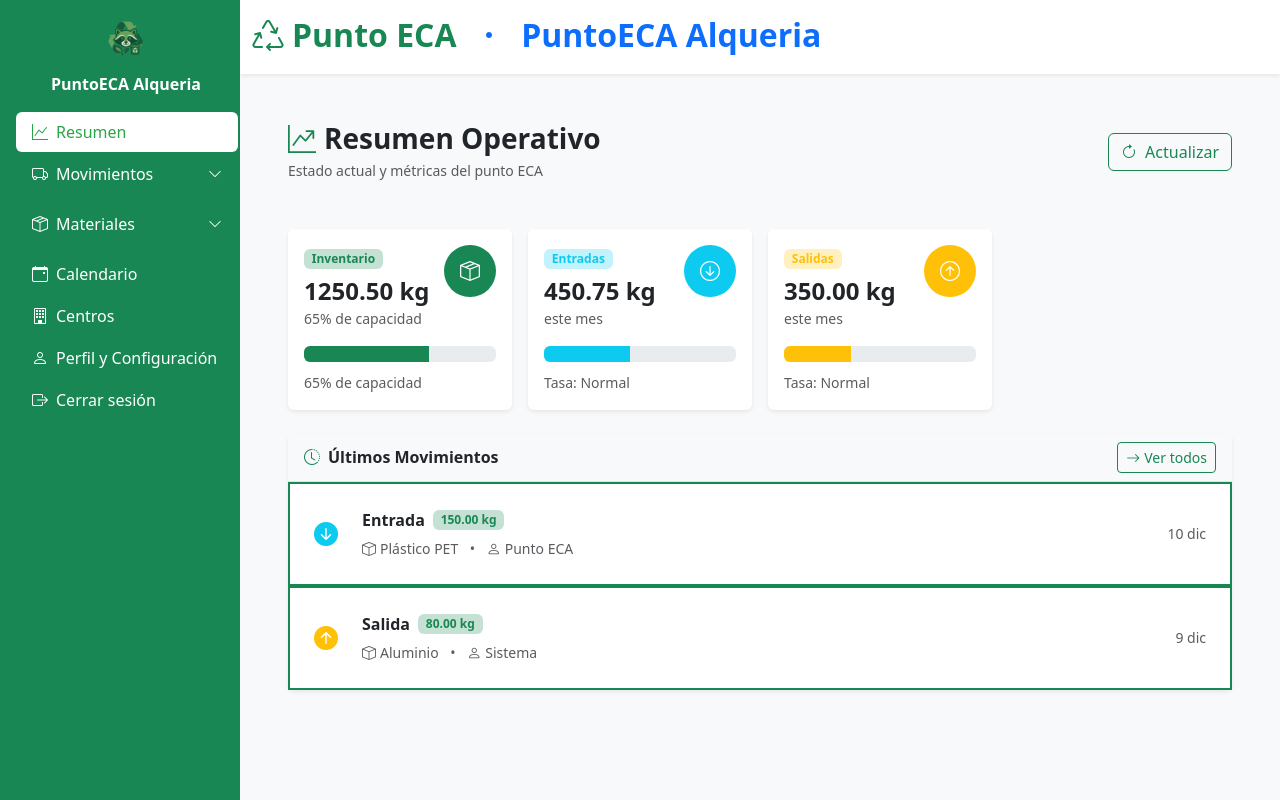
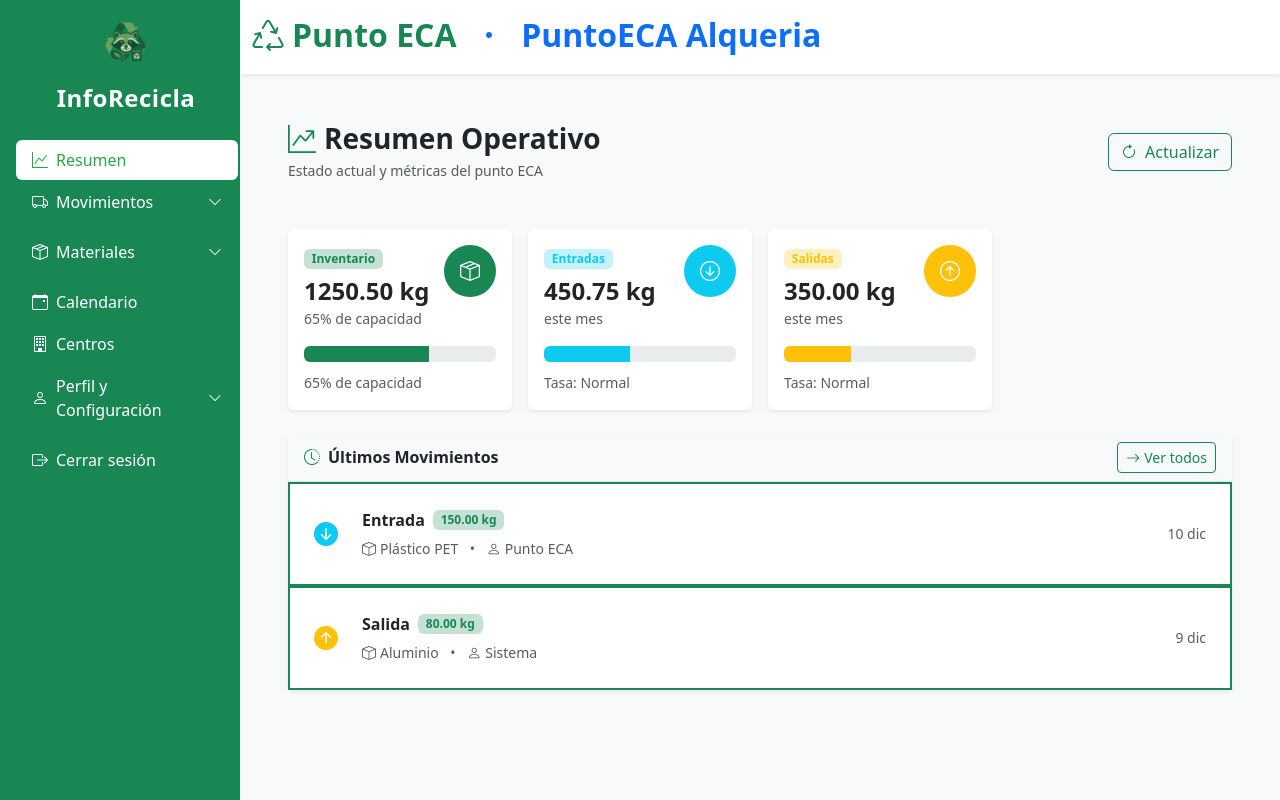
Before and after one commit to ElianMMCode/Inforecicla, a Django app: page /punto-eca/ in a window 1280 px wide. Run offline with Django 5.2, Linux system fonts and the light colour scheme; data comes from the database, SQL or seed files in the repository; parts of the project's set-up code (start-up, migrations or seed data) failed here and were passed over; some libraries are stand-ins or nearby versions.

Commit message:
fix/perfil
- Se corrige error en la toma de datos del sitio web que no permitia
actualizar y agrega las secciones del perfil al slidebar

```diff
--- a/templates/ecas/partials/sidebar.html
+++ b/templates/ecas/partials/sidebar.html
@@ -89,13 +89,15 @@
 }
 </style>
 <div class="sidebar-menu sidebar-fixed" style="width:220px; min-width:220px; max-width:220px; height: 100vh; position: sticky; top: 0;">
-    <div class="text-center mb-3" style="margin-bottom: 1rem !important;">
+    <div class="mb-3" style="margin-bottom: 1.5rem !important; padding-left:12px; padding-right:12px;">
+        <a href="/" class="d-flex flex-column align-items-center justify-content-center text-decoration-none text-success" style="width:100%;">
             <img src="{% static 'img/logo.png' %}"
                  alt="Logo InfoRecicla"
-             class="rounded"
-             width="48"
-             height="48">
-        <div class="fw-bold mt-2">{{ punto.nombre }}</div>
+                 class="rounded mb-2"
+                 width="56"
+                 height="56">
+            <span class="fw-bold fs-4 text-white" style="letter-spacing:.5px;">InfoRecicla</span>
+        </a>
     </div>
     <ul class="nav nav-pills flex-column" style="gap: 2px !important; margin-top: 0 !important;">
         <li class="nav-item">
@@ -139,11 +141,16 @@
                 <i class="bi bi-building me-2"></i>Centros
             </a>
         </li>
-        <li class="nav-item">
-                    <a class="nav-link d-flex align-items-center text-white {% if request.resolver_match.url_name == 'perfil' %}active{% endif %}"
+        <li class="nav-item dropdown sidebar-dropdown">
+            <a class="nav-link d-flex align-items-center text-white {% if request.resolver_match.url_name == 'perfil' %}active{% endif %} sidebar-dropdown-toggle"
                href="{% url 'punto-eca:perfil' %}">
                 <i class="bi bi-person me-2"></i>Perfil y Configuración
+                <i class="bi bi-chevron-down ms-auto small"></i>
             </a>
+            <ul class="dropdown-menu bg-success shadow-sm border-0 position-static sidebar-dropdown-menu px-2 py-1 mb-2" style="min-width: 180px;">
+                <li><a class="dropdown-item text-dark fw-semibold sidebar-subsection-link" href="{% url 'punto-eca:perfil' %}#encargadoPanel" data-anchor="#encargadoPanel">Perfil de Usuario</a></li>
+                <li><a class="dropdown-item text-dark fw-semibold sidebar-subsection-link" href="{% url 'punto-eca:perfil' %}#puntoPanel" data-anchor="#puntoPanel">Datos del Punto</a></li>
+            </ul>
         </li>
                 <li class="nav-item">
             <a class="nav-link d-flex align-items-center text-white" href="/logout/">
--- a/templates/ecas/section-perfil.html
+++ b/templates/ecas/section-perfil.html
@@ -314,12 +314,12 @@
                             </div>
                             <div class="col-md-6 mb-3">
                                 <label class="form-label fw-bold">Sitio Web</label>
-                                <input type="url"
+                                <input type="text"
                                        class="form-control"
                                        id="sitioWebPunto"
                                        name="sitioWebPunto"
                                        placeholder="https://ejemplo.com"
-                                       value="{{ punto.sitio_web }}" />
+                                       value="{{ punto.sitio_web|default_if_none:'' }}" />
                                 <small class="text-muted">URL del sitio web (opcional)</small>
                             </div>
                         </div>
```
Also changed, not shown: apps/ecas/service.py (+9 -4 lines). Lines whose indentation alone changed are shown as unchanged.
